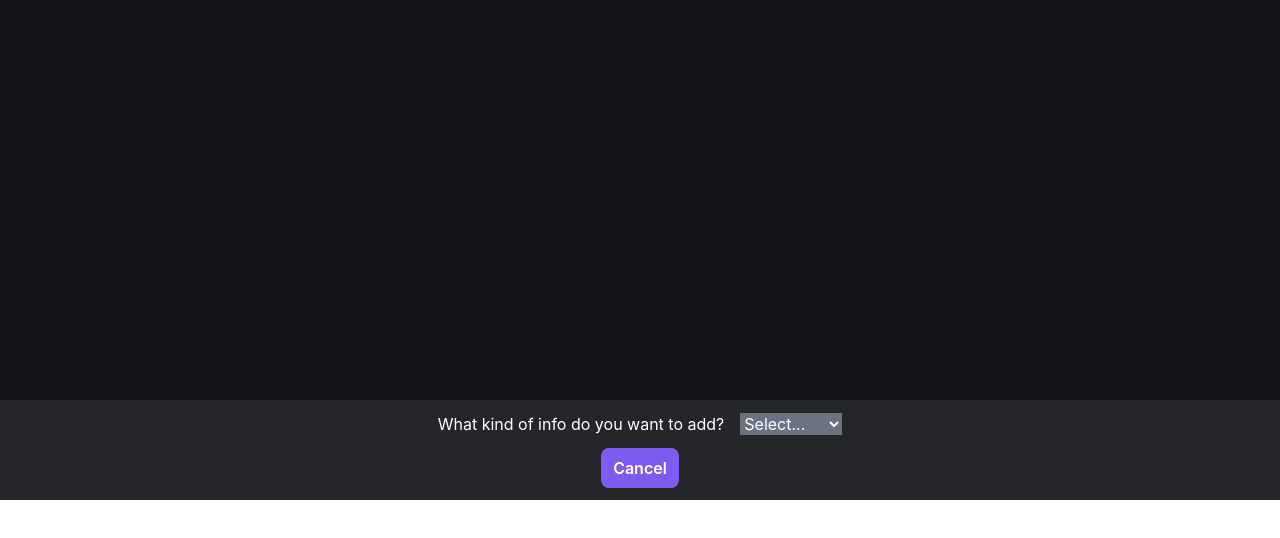
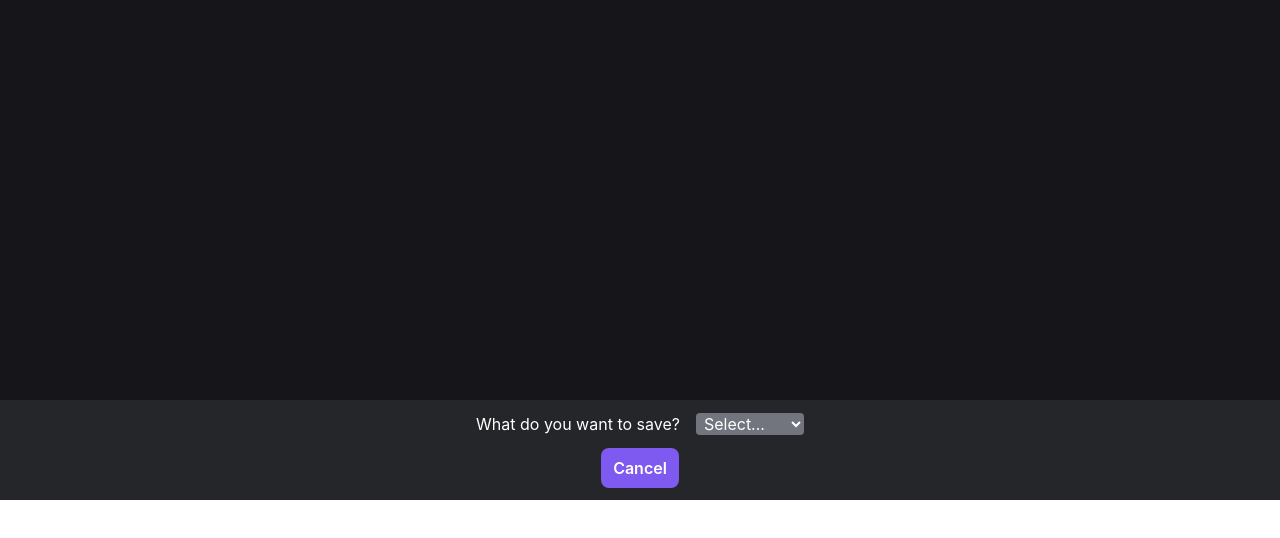
Before and after one commit to zacBkh/chrome-clipboard, a React (Create React App) app: page / in a window 1280 px wide. Both pictures are taken after a click on the button "Add values". Shown: the top 538 px of the page. Built offline with nearby package versions, Linux system fonts and the light colour scheme.

Commit message:
feat: prevent duplicate values (except white empty)

```diff
--- a/src/App.tsx
+++ b/src/App.tsx
@@ -27,6 +27,9 @@ const App = () => {
   const [infoData, setInfoData] = useState('')
 
   const [allStoredData, setAllStoredData] = useState<StoredDataTypes[]>()
+
+  const [isDuplicatedCustomProperty, setIsDuplicatedCustomProperty] =
+    useState(false)
 
   console.log('allStoredData', allStoredData)
 
@@ -66,8 +69,13 @@ const App = () => {
   // type in field for new property in case custom selected
   const onTypePropertyName = (customProperty: string) => {
     console.log('customProperty', customProperty)
-    setCustomProperty(customProperty)
-    // check if duplicate ??
+    console.log('arrayOfProperties', arrayOfProperties)
+    if (arrayOfProperties?.includes(customProperty.toLowerCase())) {
+      setIsDuplicatedCustomProperty(true)
+    } else {
+      isDuplicatedCustomProperty && setIsDuplicatedCustomProperty(false)
+      setCustomProperty(customProperty)
+    }
   }
 
   // confirmed new info (click save) OR ABORT
@@ -109,9 +117,7 @@ const App = () => {
 
         const allDataArray = Object.entries(allData).map(([key, val]) => ({
           property: key,
-          isCustom:
-            key.includes(CUSTOM) ||
-            !Object.values(FIELD_TYPES).includes(key as FIELD_TYPES),
+          isCustom: !Object.values(FIELD_TYPES).includes(key as FIELD_TYPES),
           value: val as string,
           id: uuid(),
           isUnderEdition: false,
@@ -168,6 +174,8 @@ const App = () => {
     setselectedFieldType(field)
   }
 
+  const arrayOfProperties = allStoredData?.map((item) => item.property)
+
   return (
     <div className="popUpContainer bg-[#16161a] flex flex-col justify-between items-center text-white text-base">
       <div className="flex flex-col items-start p-4 w-full">
@@ -190,7 +198,6 @@ const App = () => {
       </div>
 
       <Footer
-        allStoredData={allStoredData}
         step={step}
         inputData={infoData}
         handleAddInfoRequest={handleAddInfoRequest}
@@ -203,6 +210,8 @@ const App = () => {
         customProperty={step === 2.5 ? customProperty : ''}
         onConfirmNewInfo={handleConfirmedNewInfo}
         onAbortAdd={() => setStep(0)}
+        arrayOfProperties={arrayOfProperties}
+        isDuplicatedCustomProperty={isDuplicatedCustomProperty}
       />
     </div>
   )
--- a/src/components/add-info-button.tsx
+++ b/src/components/add-info-button.tsx
@@ -10,7 +10,9 @@ const AddInfoBtn: FC<propsType> = ({ onAddInfoHandler, onAbortAdd, step }) => {
   return (
     <button
       onClick={() => (step === 0 ? onAddInfoHandler() : onAbortAdd())}
-      className="bg-[#7f5af0] font-semibold px-3 py-2 rounded-lg"
+      className={`${
+        step >= 2 ? 'bg-[#8b6aee]' : 'bg-[#7f5af0]'
+      } font-semibold px-3 py-2 rounded-lg`}
     >
       {step === 0 ? 'Add values ' : 'Cancel'}
     </button>
--- a/src/components/footer.tsx
+++ b/src/components/footer.tsx
@@ -1,17 +1,12 @@
 import { FC } from 'react'
 
 import { AiOutlineGithub, AiOutlineTwitter } from 'react-icons/ai'
-
-import { StoredDataTypes } from '../constants'
 
 import AddInfoBtn from './add-info-button'
 import TypeOfField from './type-of-field'
 import InputNewInfo from './input-new-field'
 
-import { FIELD_TYPES } from '../constants'
-
 interface FooterProps {
-  allStoredData: StoredDataTypes[] | undefined
   step: number
   inputData: string
   handleAddInfoRequest: () => void
@@ -26,10 +21,13 @@ interface FooterProps {
   ) => Promise<void>
 
   onAbortAdd: () => void
+
+  arrayOfProperties: string[] | undefined
+
+  isDuplicatedCustomProperty: boolean
 }
 
 const Footer: FC<FooterProps> = ({
-  allStoredData,
   step,
   inputData,
   selectedFieldType,
@@ -41,11 +39,11 @@ const Footer: FC<FooterProps> = ({
   onTypeNewInfo,
   onConfirmNewInfo,
   onAbortAdd,
+
+  arrayOfProperties,
+
+  isDuplicatedCustomProperty,
 }) => {
-  const isSomeDataUnderEdition = allStoredData?.some(
-    (item) => item.isUnderEdition === true
-  )
-
   return (
     <footer
       className={`flex ${
@@ -54,7 +52,11 @@ const Footer: FC<FooterProps> = ({
     >
       <div className="flex flex-col items-center gap-y-3 self-start">
         {step > 0 ? (
-          <TypeOfField field={selectedFieldType} onAddField={onAddField} />
+          <TypeOfField
+            field={selectedFieldType}
+            onAddField={onAddField}
+            arrayOfProperties={arrayOfProperties}
+          />
         ) : (
           ''
         )}
@@ -67,16 +69,17 @@ const Footer: FC<FooterProps> = ({
             customProperty={customProperty}
             infoType={selectedFieldType}
             step={step}
+            isDuplicatedCustomProperty={isDuplicatedCustomProperty}
           />
         ) : (
           ''
         )}
 
-        <div className="flex items-center gap-x-2">
+        <div className="flex items-center gap-x-4">
           {step > 1 ? (
             <button
               onClick={onConfirmNewInfo}
-              className="bg-[#7f5af0] font-semibold rounded px-3 py-2"
+              className="bg-[#7f5af0] font-semibold px-3 py-2 rounded-lg"
             >
               Save
             </button>
--- a/src/components/input-new-field.tsx
+++ b/src/components/input-new-field.tsx
@@ -1,4 +1,6 @@
 import { FC, ChangeEvent, useEffect, useRef } from 'react'
+
+import { AiOutlineInfoCircle } from 'react-icons/ai'
 
 interface InputNewInfoProps {
   value: string
@@ -7,6 +9,7 @@ interface InputNewInfoProps {
   customProperty: string
   infoType: string
   step: number
+  isDuplicatedCustomProperty: boolean
 }
 
 const InputNewInfo: FC<InputNewInfoProps> = ({
@@ -18,6 +21,8 @@ const InputNewInfo: FC<InputNewInfoProps> = ({
   onTypeInfo,
 
   step,
+
+  isDuplicatedCustomProperty,
 }) => {
   const inputRef = useRef<HTMLInputElement>(null)
 
@@ -27,18 +32,32 @@ const InputNewInfo: FC<InputNewInfoProps> = ({
 
   // if custom
   return (
-    <div className="flex gap-x-3 items-center">
+    <div className="flex gap-x-3 items-start">
       {step === 2.5 ? (
+        <div className="flex flex-col gap-y-2">
           <input
             placeholder="Property: E-mail, first name, country..."
             onChange={(e: ChangeEvent<HTMLInputElement>) =>
               onTypePropertyName(e.target.value)
             }
             value={customProperty}
-          className="text-white bg-[#16161A] rounded py-1 px-2"
+            className={`text-white bg-[#16161A] rounded py-1 px-2 ${
+              isDuplicatedCustomProperty
+                ? 'outline outline-1 outline-rose-500'
+                : ''
+            }`}
             type={'text'}
             ref={step === 2.5 ? inputRef : null}
           />
+          {isDuplicatedCustomProperty ? (
+            <div className="flex items-center gap-x-1 text-rose-500 ">
+              <span className="text-xs">This property already exists</span>
+              <AiOutlineInfoCircle className="mt-[3px]" />
+            </div>
+          ) : (
+            ''
+          )}
+        </div>
       ) : (
         ''
       )}
--- a/src/components/type-of-field.tsx
+++ b/src/components/type-of-field.tsx
@@ -1,36 +1,49 @@
 import { ChangeEvent, FC } from 'react'
 
-import { FIELD_TYPES } from '../constants'
-const { EMAIL, FIRST_NAME, LAST_NAME, COUNTRY, SELECT_DEFAULT, CUSTOM } =
-  FIELD_TYPES
+import { FIELD_TYPES, OPTIONS_SELECT } from '../constants'
+const { SELECT_DEFAULT, CUSTOM } = FIELD_TYPES
 
 interface propsType {
   onAddField: (newlySelectedField: string) => void
   field: string
+  arrayOfProperties: string[] | undefined
 }
 
-const TypeOfField: FC<propsType> = ({ onAddField, field }) => {
+const TypeOfField: FC<propsType> = ({
+  onAddField,
+  field,
+  arrayOfProperties,
+}) => {
   const handleSelectChange = (evt: ChangeEvent<HTMLSelectElement>) => {
     const newInfo = evt.target.value as FIELD_TYPES | 'custom'
     onAddField(newInfo)
   }
+
   return (
     <div className="flex items-center gap-x-4">
-      <p>What kind of info do you want to add?</p>
+      <p>What do you want to save?</p>
 
       <select
         value={field}
-        className="bg-gray-500"
+        className="bg-[#72757E] rounded px-1"
         onChange={handleSelectChange}
       >
         {field === SELECT_DEFAULT && (
           <option value={SELECT_DEFAULT}>Select...</option>
         )}
-        <option value={EMAIL}>Email</option>
-        <option value={FIRST_NAME}>First Name</option>
-        <option value={LAST_NAME}>Last Name</option>
-        <option value={COUNTRY}>Country</option>
-        <option value={CUSTOM}>Custom</option>
+
+        {OPTIONS_SELECT.map((elem) => {
+          if (
+            !arrayOfProperties?.includes(elem.storageName) ||
+            elem.storageName === CUSTOM
+          ) {
+            return (
+              <option key={elem.storageName} value={elem.storageName}>
+                {elem.displayName}
+              </option>
+            )
+          }
+        })}
       </select>
     </div>
   )
--- a/src/constants.ts
+++ b/src/constants.ts
@@ -22,3 +22,11 @@ export interface StoredDataTypes {
   id: string
   isUnderEdition: boolean
 }
+
+export const OPTIONS_SELECT = [
+  { storageName: 'custom', displayName: 'Custom' },
+  { storageName: 'email', displayName: 'E-Mail' },
+  { storageName: 'first name', displayName: 'First name' },
+  { storageName: 'last name', displayName: 'Surname' },
+  { storageName: 'country', displayName: 'Country' },
+]
```
Lines whose indentation alone changed are shown as unchanged.
